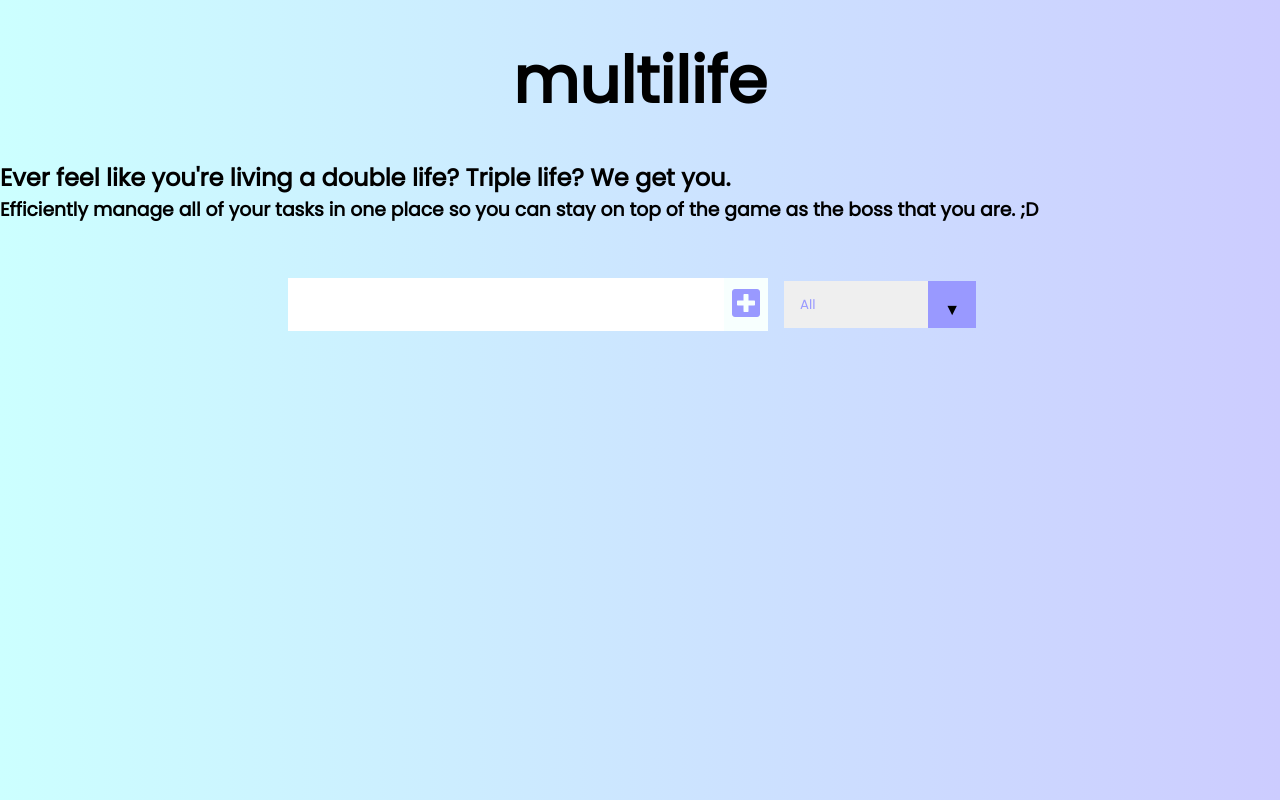
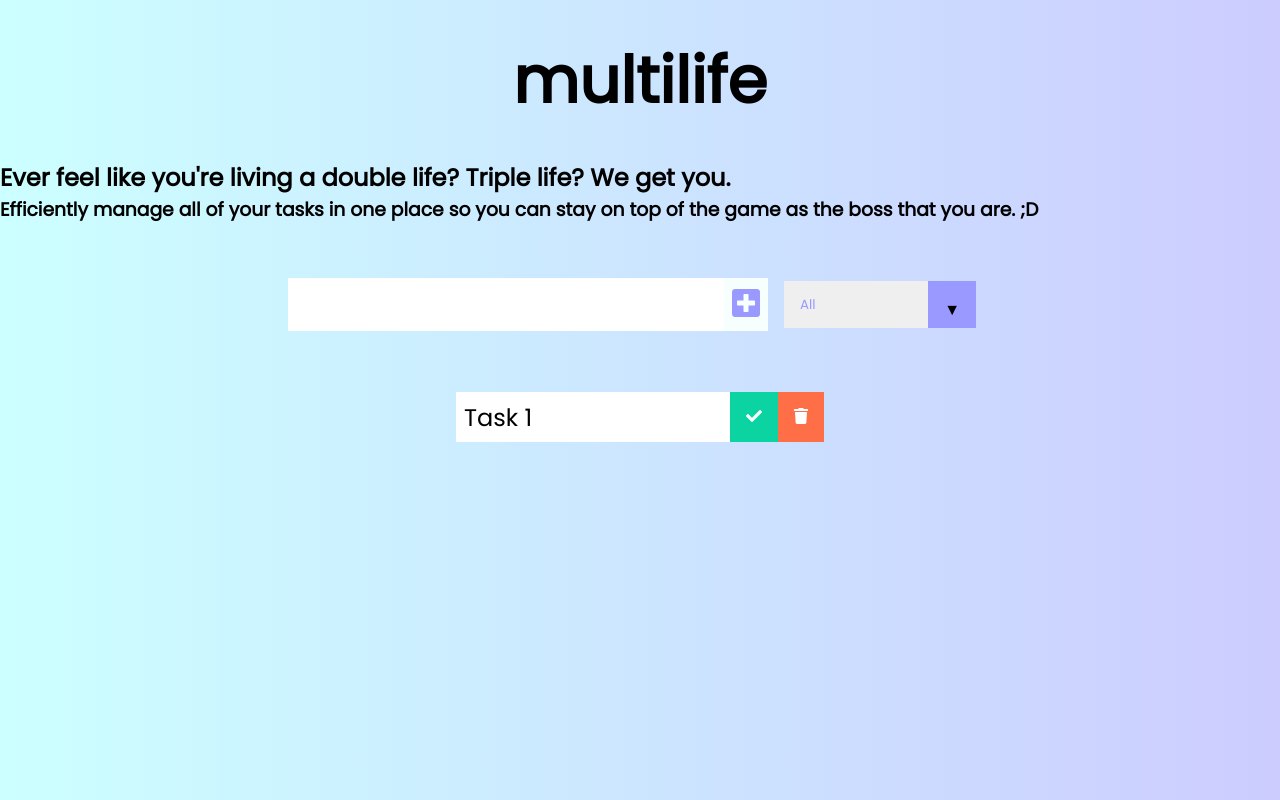
Before and after one commit to chrissysun/multilife, a React (Create React App) app: page / in a window 1280 px wide. Built offline with nearby package versions, Linux system fonts and the light colour scheme.

Commit message:
render one todo

```diff
--- a/src/App.css
+++ b/src/App.css
@@ -67,7 +67,7 @@
 
   .trash-btn,
   .complete-btn {
-    background: #9999ff;
+    background: #ff6f47;
     color: white;
     border: none;
     padding: 1rem;
--- /dev/null
+++ b/src/components/Todo.js
@@ -0,0 +1,17 @@
+import React from 'react';
+
+const Todo = () => {
+    return (
+        <div className = "todo">
+            <li className = 'todo-item'>Task 1</li>
+            <button className = "complete-btn">
+                <i className = "fas fa-check"></i>
+            </button>
+            <button className = "trash-btn">
+                <i className = "fas fa-trash"></i>
+            </button>
+        </div>
+    );
+}
+
+export default Todo;
--- a/src/components/TodoList.js
+++ b/src/components/TodoList.js
@@ -1,9 +1,17 @@
 import React from 'react';
 
-const TodoList = () => {
+// import components
+import Todo from './Todo';
+
+const TodoList = ({ todos }) => {
     return (
       <div className="todo-container">
-        <ul className="todo-list"></ul>
+        <ul className="todo-list">
+            {/* { todos.map(todo => (
+                <Todo />
+            ))} */}
+            <Todo />
+        </ul>
       </div>
     );
 };
```
